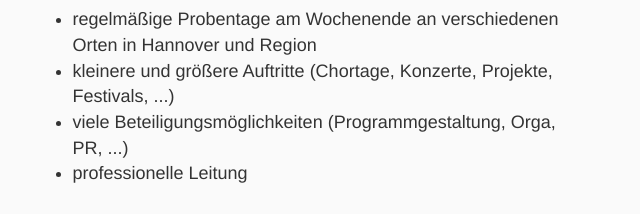
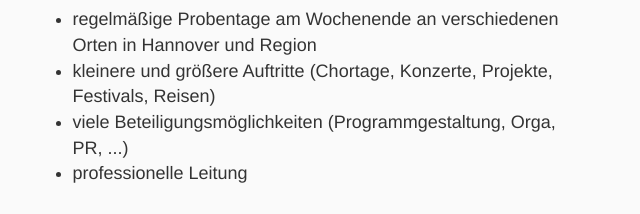
Before and after one commit to larshueper/ensemble-sincero.de, a plain HTML site: page index.html in a window 1280 px wide. Shown: the part 532-746 px from the top of the page, 340-980 px from the left. Drawn offline with nearby package versions, Linux system fonts and the light colour scheme.

Commit message:
Reisen hinzugefügt

```diff
--- a/index.html
+++ b/index.html
@@ -42,7 +42,7 @@
                         verschiedenen Orten in Hannover und
                         Region
                     </li>
-                    <li>kleinere und gr&ouml;&szlig;ere Auftritte (Chortage, Konzerte, Projekte, Festivals, ...)
+                    <li>kleinere und gr&ouml;&szlig;ere Auftritte (Chortage, Konzerte, Projekte, Festivals, Reisen)
                     </li>
                     <li>viele Beteiligungsm&ouml;glichkeiten (Programmgestaltung, Orga, PR, ...)</li>
                     <li>professionelle Leitung</li>
```
